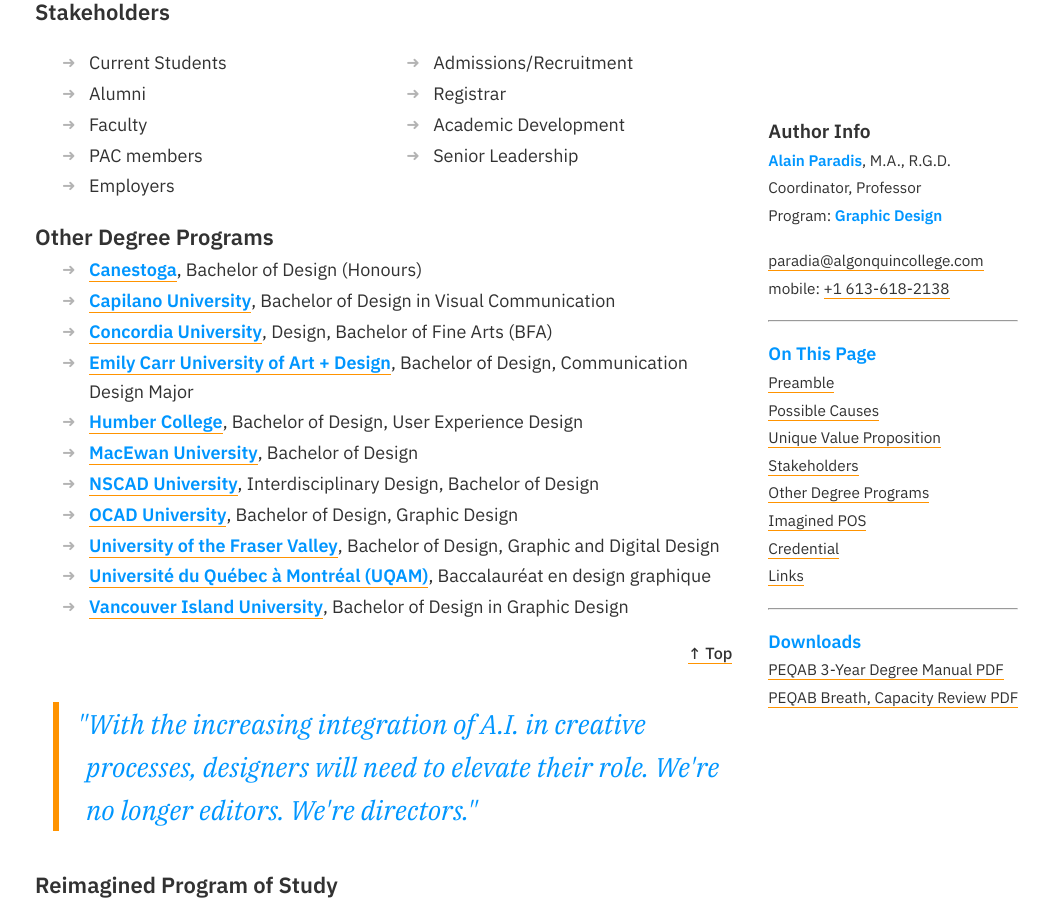
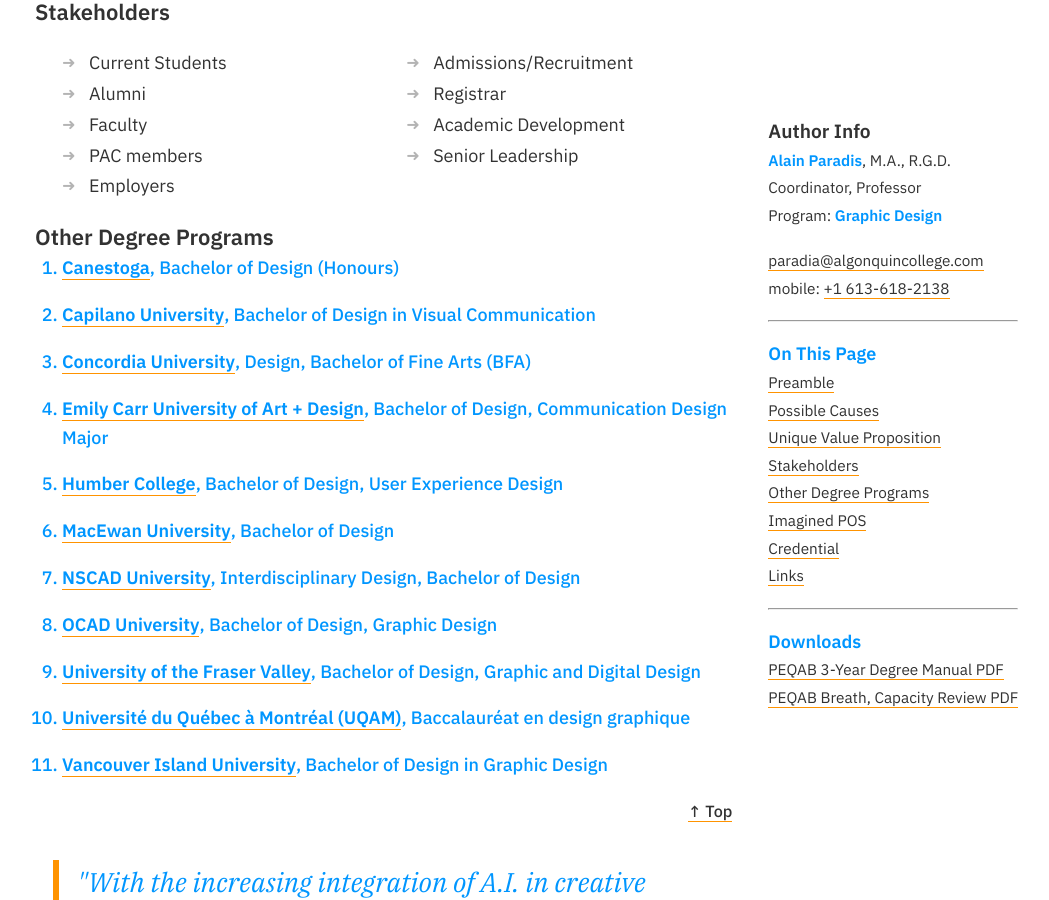
Before and after one commit to AlainParadis/program-transformation, a Jekyll site: the page built from index.md, in a window 1280 px wide and 900 px high, scrolled down 3960 px. Shown: the whole window, without its empty margins (73-1122 px from the left). Built offline with Jekyll 4.4.1, drawn with Linux system fonts in a browser that asks for light colours.

Commit message:
Change degree programs list to ordered list
Replace the unordered list (<ul class="linkslist">) with an ordered list (<ol>) in _includes/degreeprograms.html. The Liquid sorting and loop are unchanged; this updates the markup semantics and removes the linkslist class.

```diff
--- a/_includes/degreeprograms.html
+++ b/_includes/degreeprograms.html
@@ -1,8 +1,8 @@
 <h4>
 	<a name="otherdegreeprograms">Other Degree Programs</a>
 </h4>
-<ul class="linkslist">
+<ol>
 	{% assign sorted-programs = site.data.sitewide.degree-programs | sort: "institution" %} {% for program in sorted-programs %}
 	<li><a href="{{ program.url }}" target="_blank"><strong>{{ program.institution }}</strong></a>, {{ program.title }}</li>
 	{% endfor %}
-</ul>
+</ol>
```
